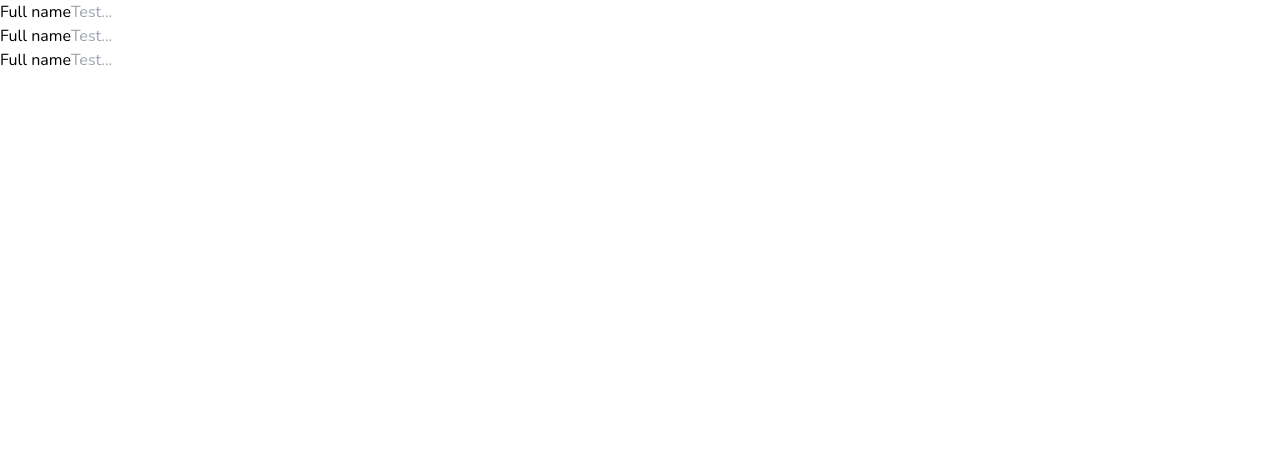
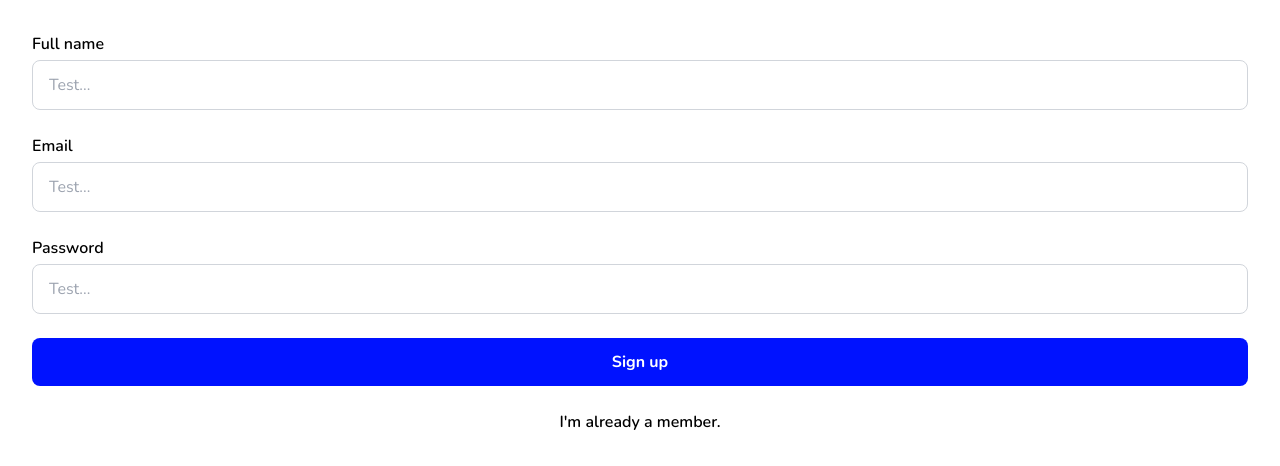
Before and after one commit to vuonghoang3019/my-vue, a Vue app: page /#/register in a window 1280 px wide. Shown: the top 466 px of the page. Built offline with nearby package versions, Linux system fonts and the light colour scheme.

Commit message:
fix layout register

```diff
--- a/src/views/register.vue
+++ b/src/views/register.vue
@@ -1,32 +1,39 @@
 <template>
   <div class="mt-8">
     <div class="container mx-auto px-8">
-      <form @submit="onSubmit" class="">
+      <form @submit="onSubmit" class="flex flex-col justify-start space-y-6">
         <div class="row">
-          <label for="fullName">
+          <label for="fullName" class="flex flex-col">
             <span class="font-semibold">Full name</span>
             <input type="text" placeholder="Test..."
             id="fullName"
-            class="px-4 py-3 rounded-lg border-gray-100 mt-1" />
+            class="px-4 py-3 rounded-lg border border-gray-300 mt-1" />
           </label>
         </div>
         <div class="row">
-          <label for="fullName">
-            <span class="font-semibold">Full name</span>
-            <input type="text" placeholder="Test..."
-            id="fullName"
-            class="px-4 py-3 rounded-lg border-gray-100 mt-1 mx-10" />
+          <label for="email" class="flex flex-col">
+            <span class="font-semibold">Email</span>
+            <input type="email" placeholder="Test..."
+            id="email"
+            class="px-4 py-3 rounded-lg border border-gray-300 mt-1" />
           </label>
         </div>
         <div class="row">
-          <label for="fullName">
-            <span class="font-semibold">Full name</span>
-            <input type="text" placeholder="Test..."
-            id="fullName"
-            class="px-4 py-3 rounded-lg border-gray-100 mt-1" />
+          <label for="password" class="flex flex-col">
+            <span class="font-semibold">Password</span>
+            <input type="password" placeholder="Test..."
+            id="password"
+            class="px-4 py-3 rounded-lg border border-gray-300 mt-1" />
           </label>
         </div>
+        <div class="row">
+          <button type="submit" class="py-3 text-center w-full bg-primary text-white font-bold rounded-lg">Sign up</button>
+        </div>
       </form>
+      <div class="w-full text-center mt-6">
+        <span class="font-semibold">I'm already a member.</span>
+        <!-- <span class="ml-1"><router-link to={ name: 'Login', params: {} }>Sign In</router-link></span> -->
+      </div>
     </div>
   </div>
 </template>
--- a/tailwind.config.js
+++ b/tailwind.config.js
@@ -1,7 +1,17 @@
 module.exports = {
-  content: ["./src/**/*.{html,js}"],
+  content: [
+    "./index.html",
+    "./src/**/*.{vue,js,ts,jsx,tsx}",
+  ],
   theme: {
-    extend: {},
+    extend: {
+      colors: {
+        dark: '#363853',
+        primary: '#0012FF',
+        green: '#67D4CA',
+        red: '#F28080'
+      }
+    },
   },
   plugins: [],
 }
```
